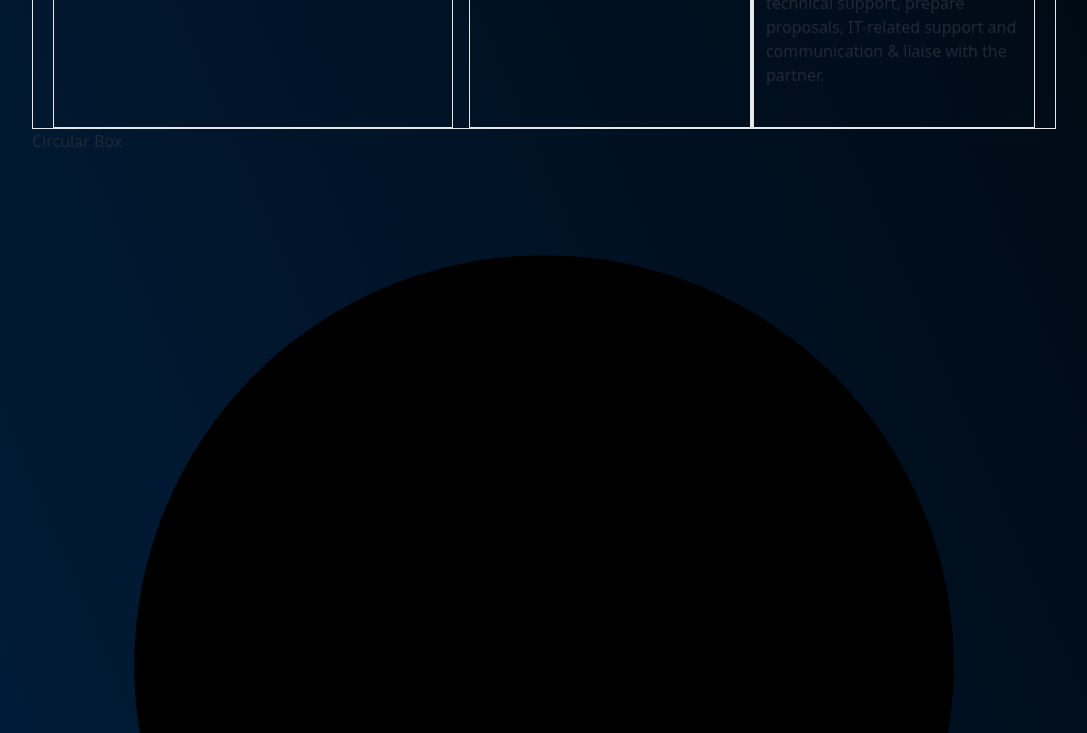
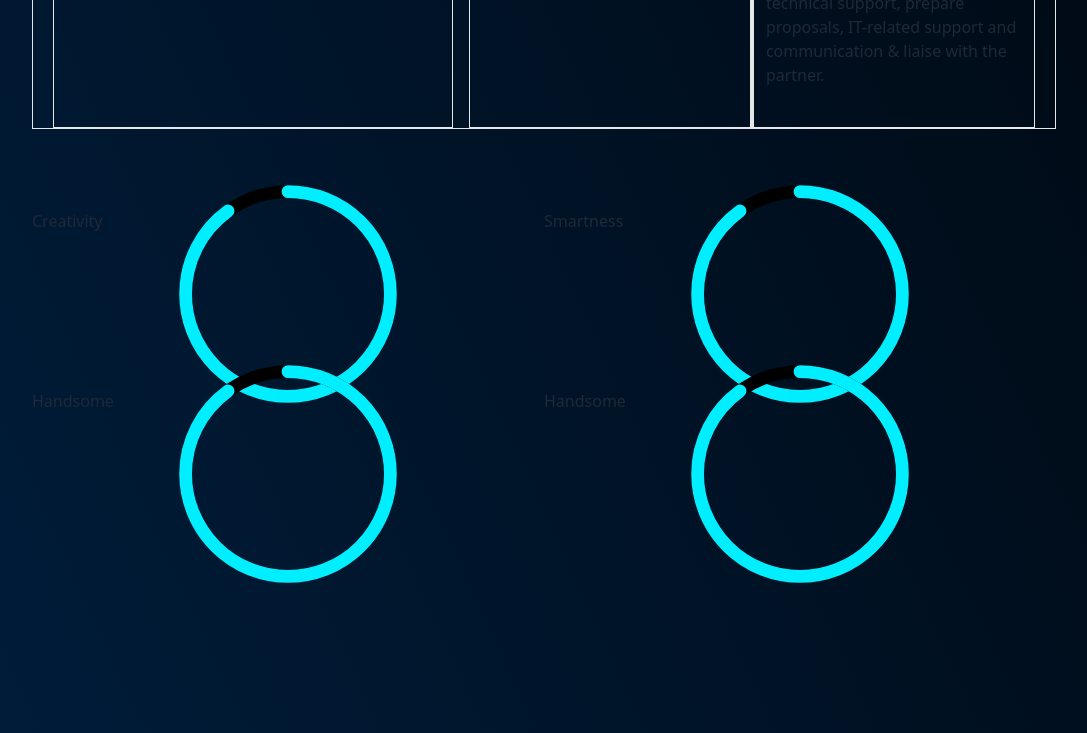
Before and after one commit to rajibdas-it/rajib-das-portfolio, a React (Vite) app: page / in a window 1280 px wide. Shown: the part 1760-2493 px from the top of the page, without its empty margins (96-1183 px from the left). Built offline with nearby package versions, Linux system fonts and the light colour scheme.

Commit message:
radial bar

```diff
--- a/src/App.jsx
+++ b/src/App.jsx
@@ -3,6 +3,7 @@ import Education from "./components/Education";
 import Header from "./components/Header";
 import Navbar from "./components/Navbar";
 import Skills from "./components/Skills";
+import RaidalBar from "./layout/raidal/RaidalBar";
 
 const App = () => {
   return (
@@ -12,7 +13,8 @@ const App = () => {
         <Header />
         <About />
         <Education />
-        <Skills />
+        {/* <Skills /> */}
+        <RaidalBar />
       </div>
     </div>
   );
--- a/src/components/Skills.jsx
+++ b/src/components/Skills.jsx
@@ -5,7 +5,13 @@ import SkillCard from "../layout/skillCard";
 const Skills = () => {
   return (
     <div>
-      <RadialSkillBar />
+      <div
+        className="radial-progress text-primary"
+        style={{ "--value": 70 }}
+        role="progressbar"
+      >
+        70%
+      </div>
     </div>
   );
 };
--- /dev/null
+++ b/src/layout/raidal/RaidalBar.css
@@ -0,0 +1,86 @@
+.radial-bars {
+  width: 100%;
+  display: flex;
+  flex-wrap: wrap;
+  justify-content: space-evenly;
+  align-items: flex-start;
+}
+
+.radial-bars .radial-bar {
+  width: 50%;
+  height: 170px;
+  margin-bottom: 10px;
+  position: relative;
+}
+
+.radial-bars .radial-bar svg {
+  position: absolute;
+  top: 50%;
+  left: 50%;
+  transform: translate(-50%, -50%) rotate(-90deg);
+}
+.radial-bars .radial-bar .progress-bar {
+  stroke-width: 10;
+  stroke: black;
+  fill: transparent;
+  stroke-dasharray: 502;
+  stroke-dashoffset: 502;
+  stroke-linecap: round;
+  animation: animate-bar 1s linear forwards;
+}
+
+@keyframes animate-bar {
+  100% {
+    stroke-dashoffset: -1;
+  }
+}
+
+.path {
+  stroke-width: 10;
+  stroke: #0ef;
+  fill: transparent;
+  stroke-dasharray: 502;
+  stroke-dashoffset: 502;
+  stroke-linecap: round;
+}
+.path-1 {
+  animation: animate-path 1s 1s linear forwards;
+}
+.path-2 {
+  animation: animate-path 1s 1s linear forwards;
+}
+.path-3 {
+  animation: animate-path 1s 1s linear forwards;
+}
+.path-4 {
+  animation: animate-path 1s 1s linear forwards;
+}
+
+@keyframes animate-path {
+  100% {
+    stroke-dashoffset: 50;
+  }
+}
+
+.radial-bar .parcentage {
+  position: absolute;
+  top: 50%;
+  left: 50%;
+  transform: translate(-50%, -50%);
+  font-size: 17px;
+  font-weight: 500;
+  animation: showTtext 0.5 1s linear forwards;
+  opacity: 0;
+}
+
+.progress-bar .text {
+  width: 100%;
+  position: absolute;
+  text-align: center;
+  left: 50%;
+  bottom: -5px;
+  transform: translate(-50%);
+  font-size: 17px;
+  font-weight: 500;
+  animation: showText 0.5s 1s linear forwards;
+}
--- /dev/null
+++ b/src/layout/raidal/RaidalBar.jsx
@@ -0,0 +1,88 @@
+import "./RaidalBar.css";
+
+const RaidalBar = () => {
+  return (
+    <div className="mt-20 min-h-screen">
+      <div className="container1">
+        <div className="heading1">
+          <div className="radial-bars">
+            <div className="radial-bar">
+              <svg x="0px" y="0px" viewBox="0 0 200 200">
+                <circle
+                  className="progress-bar"
+                  cx="100"
+                  cy="100"
+                  r="80"
+                ></circle>
+                <circle
+                  className="path path-1"
+                  cx="100"
+                  cy="100"
+                  r="80"
+                ></circle>
+              </svg>
+              <div className="parcentage">90%</div>
+              <div className="text">Creativity</div>
+            </div>
+            <div className="radial-bar">
+              <svg x="0px" y="0px" viewBox="0 0 200 200">
+                <circle
+                  className="progress-bar"
+                  cx="100"
+                  cy="100"
+                  r="80"
+                ></circle>
+                <circle
+                  className="path path-1"
+                  cx="100"
+                  cy="100"
+                  r="80"
+                ></circle>
+              </svg>
+              <div className="parcentage">90%</div>
+              <div className="text">Smartness</div>
+            </div>
+            <div className="radial-bar">
+              <svg x="0px" y="0px" viewBox="0 0 200 200">
+                <circle
+                  className="progress-bar"
+                  cx="100"
+                  cy="100"
+                  r="80"
+                ></circle>
+                <circle
+                  className="path path-1"
+                  cx="100"
+                  cy="100"
+                  r="80"
+                ></circle>
+              </svg>
+              <div className="parcentage">95%</div>
+              <div className="text">Handsome</div>
+            </div>
+            <div className="radial-bar">
+              <svg x="0px" y="0px" viewBox="0 0 200 200">
+                <circle
+                  className="progress-bar"
+                  cx="100"
+                  cy="100"
+                  r="80"
+                ></circle>
+                <circle
+                  className="path path-1"
+                  cx="100"
+                  cy="100"
+                  r="80"
+                ></circle>
+              </svg>
+              <div className="parcentage">95%</div>
+              <div className="text">Handsome</div>
+            </div>
+          </div>
+        </div>
+      </div>
+    </div>
+  );
+};
+
+export default RaidalBar;
```
